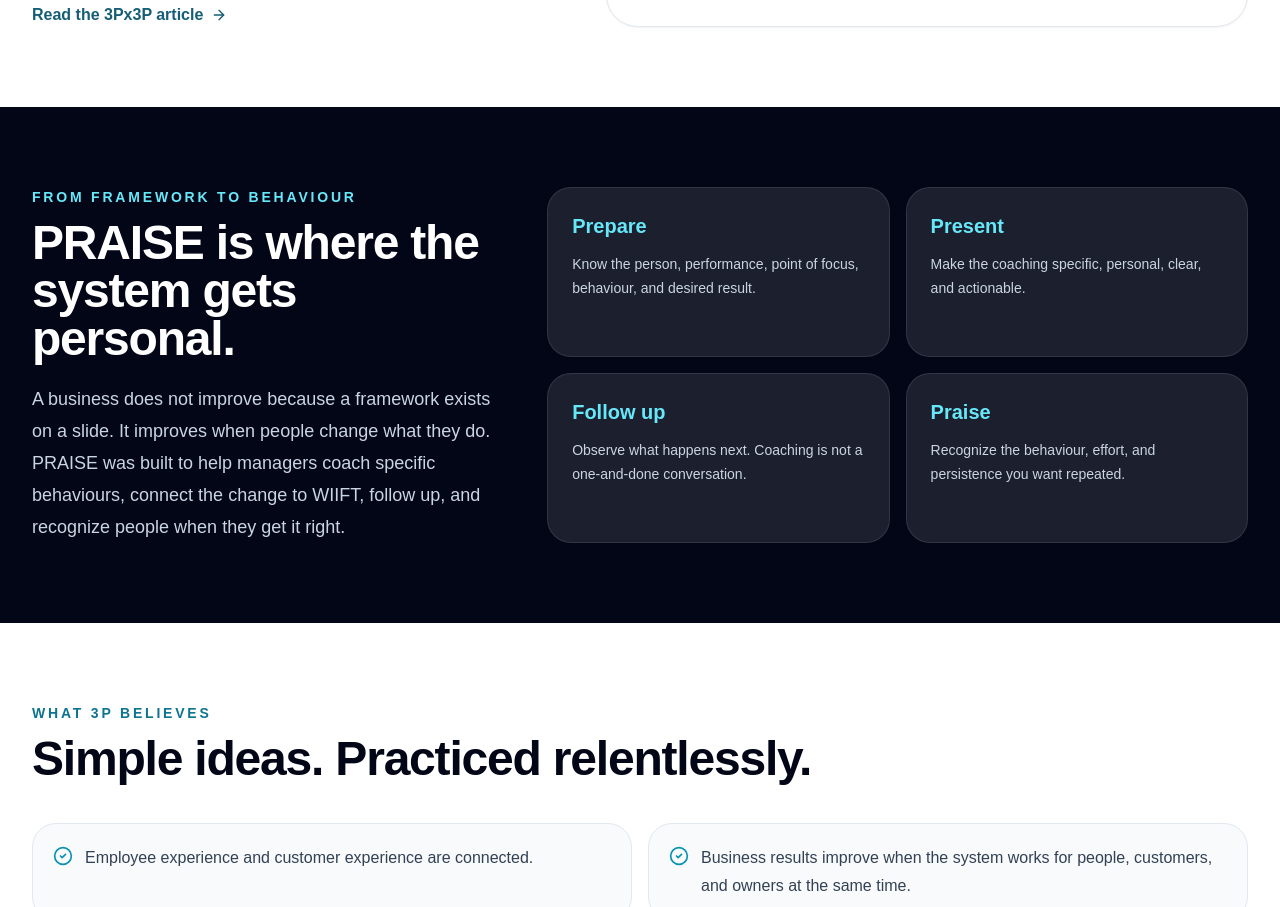
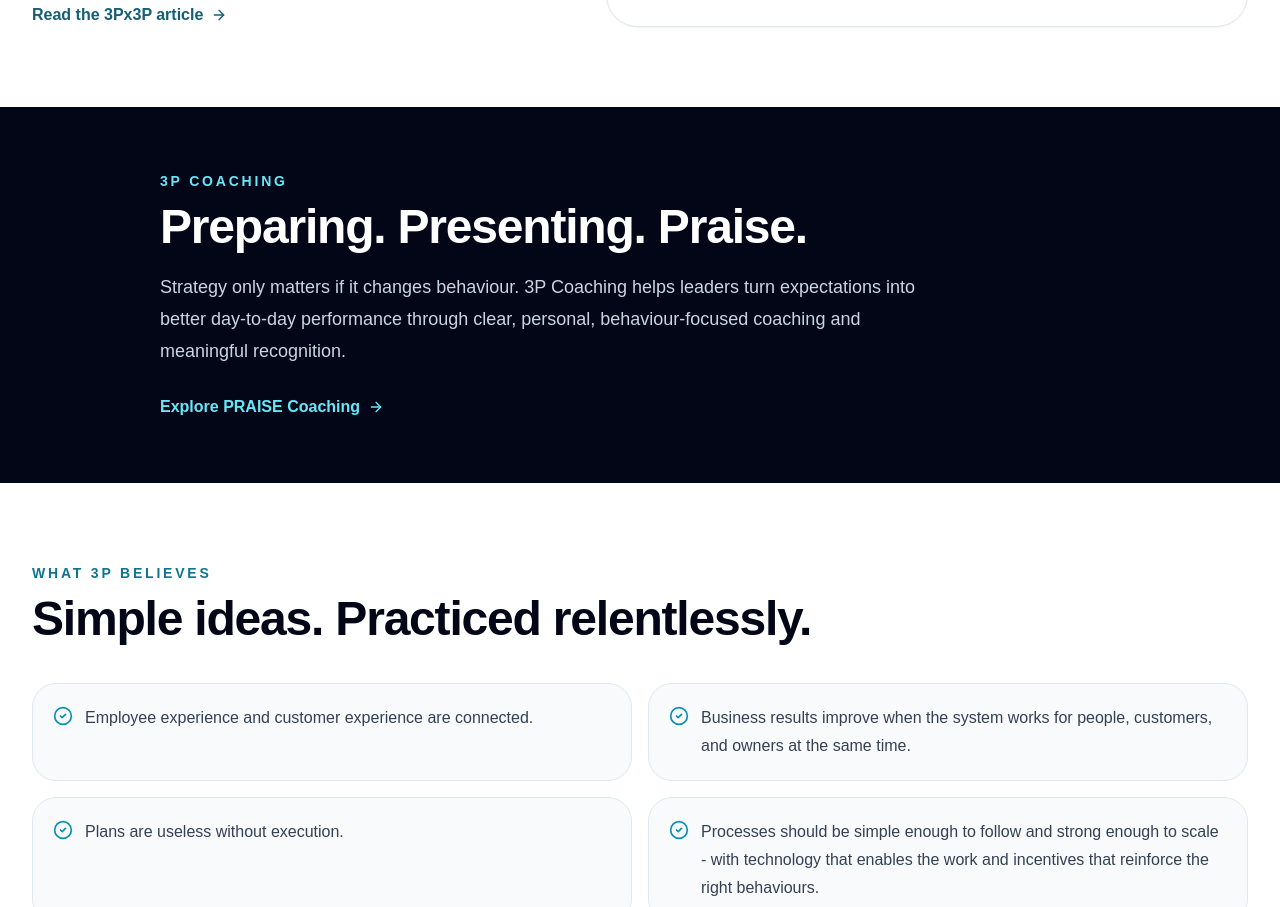
Before and after one commit to brent-prog/3pwebsite, a Next.js app: page /3p-framework in a window 1280 px wide. Shown: the part 3210-4117 px from the top of the page. Built offline with nearby package versions, Linux system fonts and the light colour scheme.

Commit message:
Lighten PRAISE section on 3P framework page

```diff
--- a/app/3p-framework/page.tsx
+++ b/app/3p-framework/page.tsx
@@ -190,7 +190,7 @@ export default function ThreePFrameworkPage() {
         </div>
       </section>
 
-      <section className="bg-cyan-50 py-20">
+      <section id="praise-book" className="bg-cyan-50 py-20">
         <div className="mx-auto max-w-7xl px-5 lg:px-8">
           <div className="max-w-4xl">
             <p className="text-sm font-black uppercase tracking-[0.2em] text-cyan-800">The full system</p>
@@ -288,32 +288,18 @@ export default function ThreePFrameworkPage() {
         </div>
       </section>
 
-      <section className="bg-slate-950 py-20 text-white">
-        <div className="mx-auto max-w-7xl px-5 lg:px-8">
-          <div className="grid gap-12 lg:grid-cols-[0.8fr_1.2fr]">
-            <div>
-              <p className="text-sm font-black uppercase tracking-[0.2em] text-cyan-300">From framework to behaviour</p>
-              <h2 className="mt-3 text-4xl font-black tracking-tight md:text-5xl">
-                PRAISE is where the system gets personal.
-              </h2>
-              <p className="mt-5 text-lg leading-8 text-slate-300">
-                A business does not improve because a framework exists on a slide. It improves when people change what they do. PRAISE was built to help managers coach specific behaviours, connect the change to WIIFT, follow up, and recognize people when they get it right.
-              </p>
-            </div>
-            <div className="grid gap-4 sm:grid-cols-2">
-              {[
-                ["Prepare", "Know the person, performance, point of focus, behaviour, and desired result."],
-                ["Present", "Make the coaching specific, personal, clear, and actionable."],
-                ["Follow up", "Observe what happens next. Coaching is not a one-and-done conversation."],
-                ["Praise", "Recognize the behaviour, effort, and persistence you want repeated."],
-              ].map(([title, text]) => (
-                <div key={title} className="rounded-3xl border border-white/10 bg-white/10 p-6">
-                  <p className="text-xl font-black text-cyan-300">{title}</p>
-                  <p className="mt-3 text-sm leading-6 text-slate-300">{text}</p>
-                </div>
-              ))}
-            </div>
-          </div>
+      <section className="bg-slate-950 py-16 text-white">
+        <div className="mx-auto max-w-5xl px-5 lg:px-8">
+          <p className="text-sm font-black uppercase tracking-[0.2em] text-cyan-300">3P Coaching</p>
+          <h2 className="mt-3 text-4xl font-black tracking-tight md:text-5xl">
+            Preparing. Presenting. Praise.
+          </h2>
+          <p className="mt-5 max-w-3xl text-lg leading-8 text-slate-300">
+            Strategy only matters if it changes behaviour. 3P Coaching helps leaders turn expectations into better day-to-day performance through clear, personal, behaviour-focused coaching and meaningful recognition.
+          </p>
+          <a href="#praise-book" className="mt-7 inline-flex items-center gap-2 font-black text-cyan-300 hover:text-cyan-200">
+            Explore PRAISE Coaching <ArrowRight className="h-4 w-4" />
+          </a>
         </div>
       </section>
 
```
